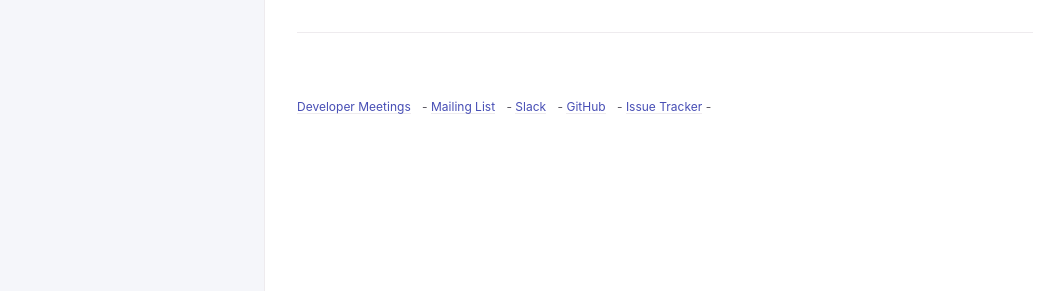
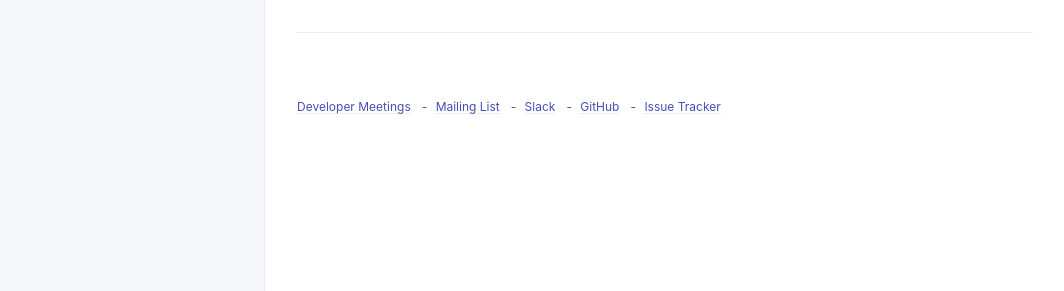
Before and after one commit to opencontainers/.github, a Jekyll site: the page built from docs/index.md, in a window 1280 px wide. Shown: the part 524-815 px from the top of the page, without its empty margins (91-1155 px from the left). Built offline with Jekyll 4.4.1, drawn with Linux system fonts in a browser that asks for light colours.

Commit message:
nitpick - clean up spacing between footer links
Signed-off-by: Vanessa Sochat <vsochat@stanford.edu>

```diff
--- a/docs/_layouts/default.html
+++ b/docs/_layouts/default.html
@@ -73,7 +73,7 @@
         {% if site.footer_links %}<footer>
             <ul class="list-style-none text-small mt-md-1 mb-md-1 pb-4 pb-md-0">
               {% for link in site.footer_links %}
-                <li class="d-inline-block my-0{% unless forloop.last %} mr-2{% endunless %}"><a href="{{ link.last }}">{{ link.first }}</a></li> - {% endfor %}</ul></footer>{% endif %}
+                <li class="d-inline-block my-0{% unless forloop.last %} mr-2{% endunless %}"><a href="{{ link.last }}">{{ link.first }}</a></li>{% if forloop.last %}{% else %}<span style="margin-left:3px; margin-right:5px">-</span>{% endif %}{% endfor %}</ul></footer>{% endif %}
       </div>
     </div>
   </div>
```
